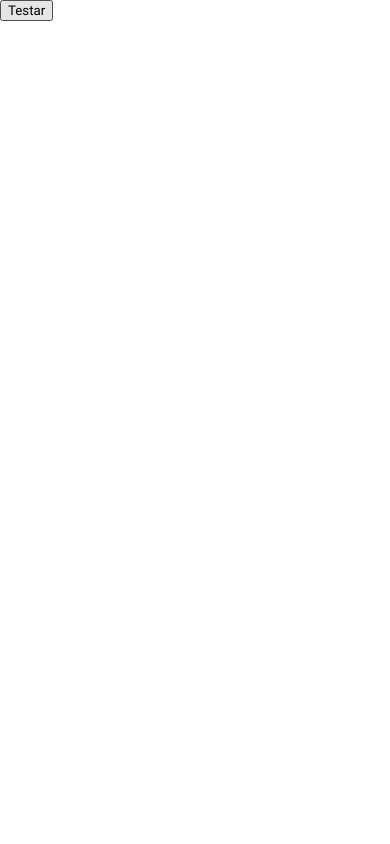
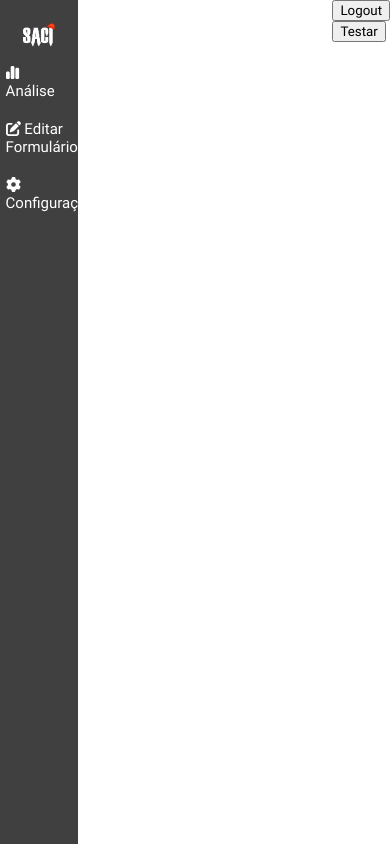
Before and after one commit to e1ghts1x/tcceinstein, a React (Create React App) app in the folder sistema-de-analise-corporativo-academico/client/: page /dashboard in a window 390 px wide. Built offline with nearby package versions, Linux system fonts and the light colour scheme.

Commit message:
31/10/2022 20:45 minor fixes

```diff
--- a/sistema-de-analise-corporativo-academico/client/src/Components/Dashboard/Dashboard.css
+++ b/sistema-de-analise-corporativo-academico/client/src/Components/Dashboard/Dashboard.css
@@ -5,53 +5,24 @@
     --corDestaque: #a83832;
 }
 
-
-.sidebar{
-    height: 100%;
-    width: 20%;
-    position: fixed;
-    z-index: 1;
-    background-color: var(--sidebarBackgroundColor);
-    top: 0;
-    left: 0;
-    padding-top: 60px;
-    transition: 0.5s;
+.dashboard{
+    display: flex;
+    justify-content: center;
+    align-items: center;
 }
 
-.sidebar img{
-    width: 60%;
-    position: relative;
-    left: 20%;
+.leftDash{
+    width: 50vw;
+    height: 100vh;
+    display: flex;
+    justify-content: center;
+    align-items: center;
+    flex-direction: column;
 }
 
-.sidebar a{
-    padding: 10px 10px 10px 32px;
-    text-decoration: none;
-    width: 80%;
-    float: right;
-    border-top-left-radius: 10px;
-    border-bottom-left-radius:10px ;
-    font-size: 20px;
-    color: var(--white);
-    display: block;
-    transition: 0.5s;
+.rightDash{
+    width: 50vw;
+    padding-left: 80%;
+    height: 100vh;
+    position: inherit;
 }
-
-.sidebar a:hover{
-    color: #a83832;
-    background-color: var(--cinzaEscuro);
-    border-bottom: 1px solid var(--corDestaque);
-    transition: 0.5s;
-}
-
-.sidebar a:focus{
-    color: var(--corDestaque);
-    background-color: var(--white);
-    transition: 0.5s;
-    border-bottom: 1px solid var(--corDestaque);
-}
-
-@media screen and (max-width: 800px) {
-    .sidebar {padding-top: 5%;}
-    .sidebar a {font-size: 70%;}
-  }
--- a/sistema-de-analise-corporativo-academico/client/src/Components/Dashboard/Dashboard.jsx
+++ b/sistema-de-analise-corporativo-academico/client/src/Components/Dashboard/Dashboard.jsx
@@ -1,12 +1,12 @@
 import React, { useState } from "react";
+import {useNavigate} from "react-router-dom"
 import Axios from "axios";
 import "./Dashboard.css"
 import Sidebar from "./Sidebar";
 
-export default  (props) => {
-
+export default () => {
+    const navigate = useNavigate()
     const [resultado,  setResultado] = useState()
-
     const token = localStorage.getItem('token')
     const config = {
         headers:{
@@ -14,17 +14,27 @@ export default  (props) => {
         }
     }
     const handleTest = () => {
-        console.log("aaa")
-        Axios.get(`http://192.168.0.160:3001/api/dashboard`, config).then((res)=>{
+        Axios.get(`http://localhost:3001/api/dashboard`, config).then((res)=>{
             setResultado(res.data)
         })
     }
 
+    const handleLogout = () =>{
+        localStorage.removeItem("token")
+        navigate("/admin")
+    }
+
 
     return (
-        <div>
-           <button onClick={handleTest}>Testar</button>
-           <h1>{resultado}</h1>
+        <div className="dashboard">
+            <div className="leftDash">
+                <Sidebar/>
+            </div>
+            <div className="rightDash">
+                <button onClick={handleLogout}>Logout</button>
+                <button onClick={handleTest}>Testar</button>
+                <h1>{resultado}</h1>
+           </div>
         </div>
     )
 }
--- a/sistema-de-analise-corporativo-academico/client/src/Components/Dashboard/Sidebar.css
+++ b/sistema-de-analise-corporativo-academico/client/src/Components/Dashboard/Sidebar.css
@@ -21,7 +21,6 @@
 .sidebar img{
     width: 60%;
     position: relative;
-    left: 20%;
 }
 
 .sidebar a{
@@ -53,6 +52,6 @@
 
 @media screen and (max-width: 800px) {
     .sidebar {padding-top: 5%;}
-    .sidebar img {width: 60%;}
+    .sidebar img {width: 100%;}
     .sidebar a {font-size: 15px;}
   }
--- a/sistema-de-analise-corporativo-academico/client/src/Components/Home/Home.jsx
+++ b/sistema-de-analise-corporativo-academico/client/src/Components/Home/Home.jsx
@@ -60,6 +60,7 @@ export default function () {
                         </form>
                     </Formik>
                     <button onClick={mostrarSenha}>Exibir Senha</button>
+                    {/*todo*/}<a>Cadastrar-se</a>
                 </div>
             </div>
         </div>
--- a/sistema-de-analise-corporativo-academico/client/src/Components/LoginAdmin/LoginAdmin.jsx
+++ b/sistema-de-analise-corporativo-academico/client/src/Components/LoginAdmin/LoginAdmin.jsx
@@ -19,7 +19,7 @@ export default () => {
             password: yup.string().required("O campo senha não pode ser vazio.")
         }),
         onSubmit: (values) => {
-            Axios.post(`http://192.168.0.160:3001/api/loginadmin`, {
+            Axios.post(`http://localhost:3001/api/loginadmin`, {
                 username: values.user,
                 password: values.password,
             }).then((res) => {
--- a/sistema-de-analise-corporativo-academico/client/src/Routes/routes.js
+++ b/sistema-de-analise-corporativo-academico/client/src/Routes/routes.js
@@ -1,5 +1,5 @@
 import React from "react";
-import { BrowserRouter, Route, Routes, Link, } from "react-router-dom";
+import { BrowserRouter, Route, Routes } from "react-router-dom";
 
 import Dashboard from "../Components/Dashboard/Dashboard";
 import Home from "../Components/Home/Home";
```
Also changed, not shown: 1 other file (tests, documents, lock files or other folders).
